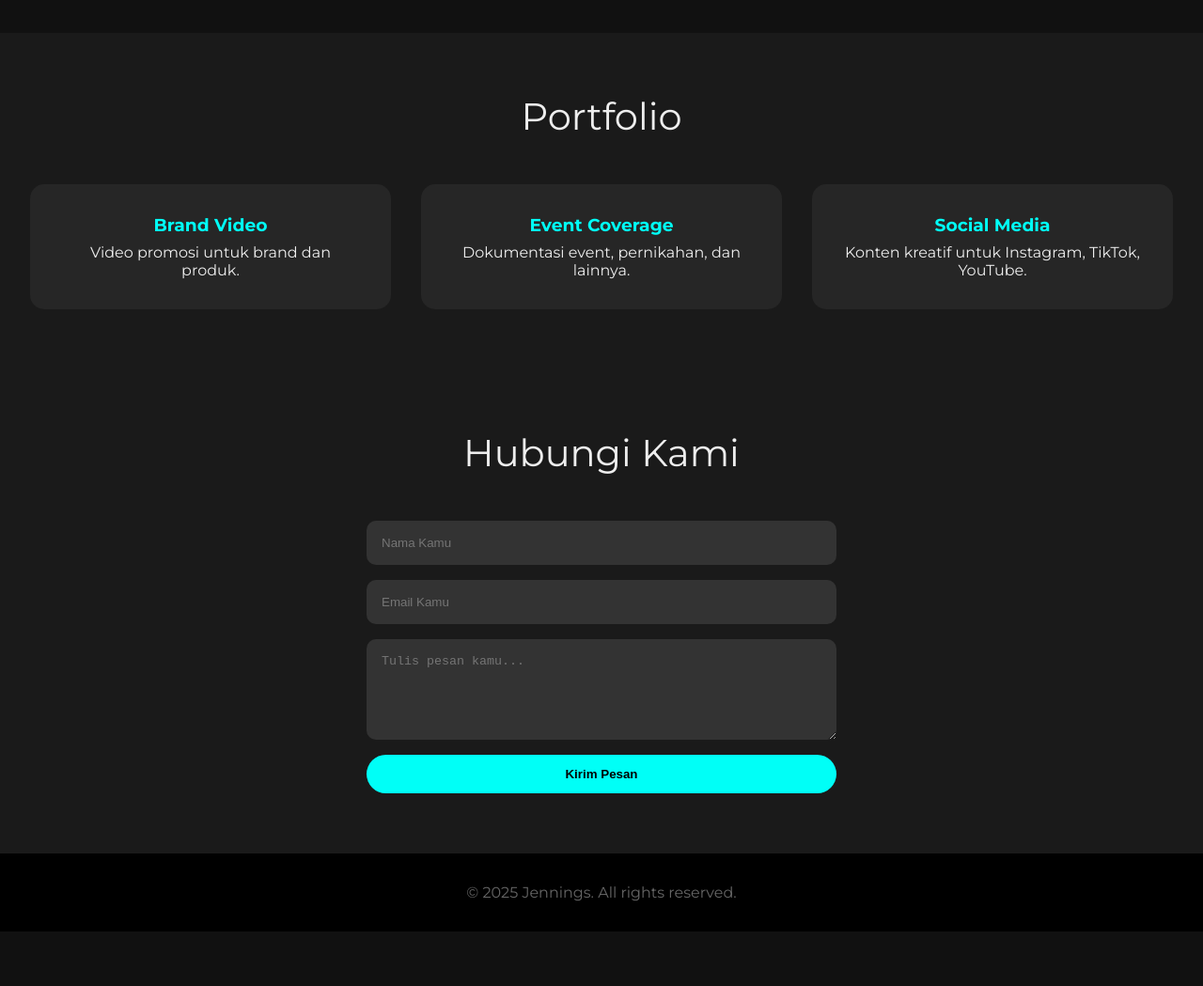
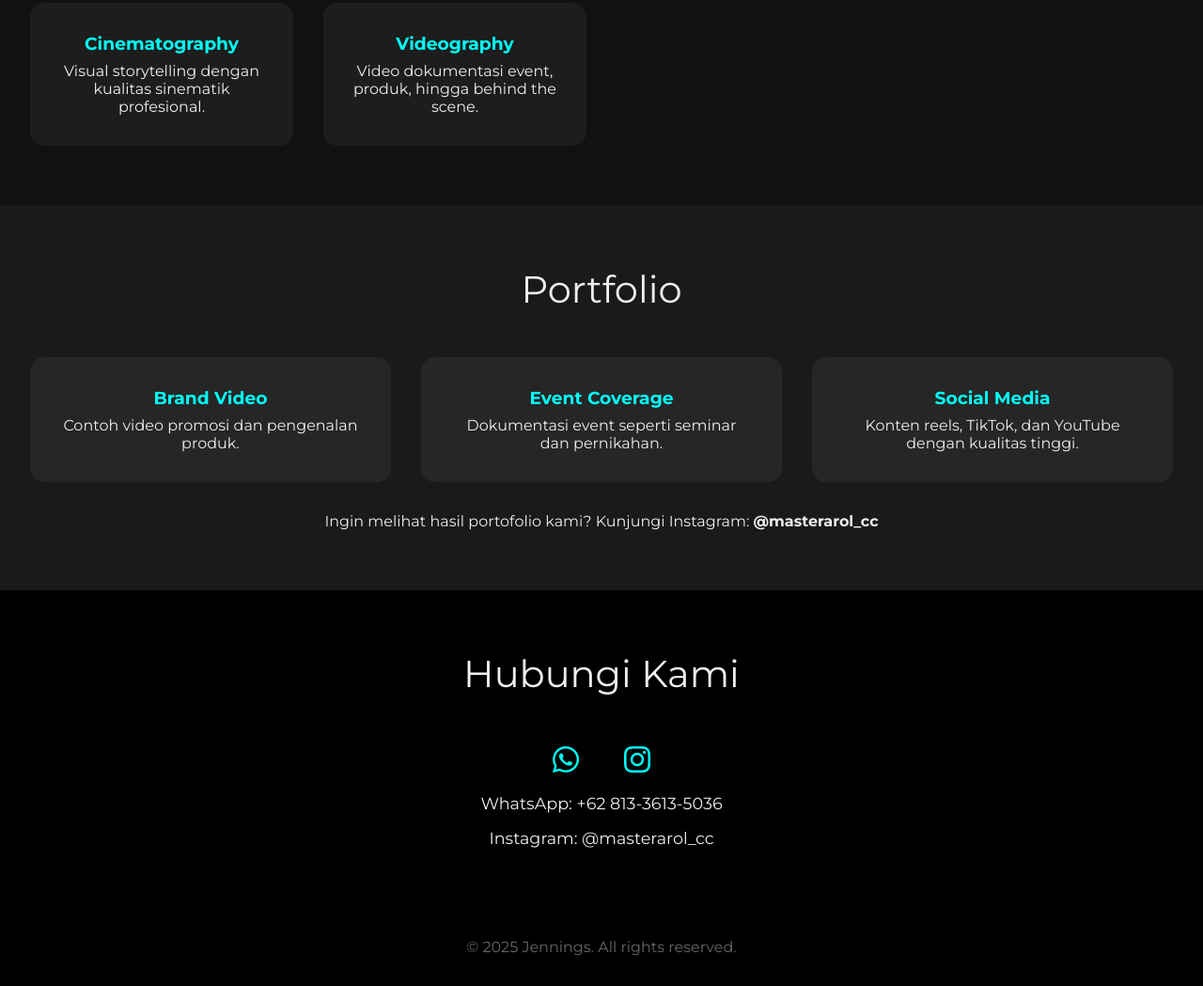
Before and after one commit to masterarlweb/Jennings-, a plain HTML site: page index.html in a window 1280 px wide. Shown: the part 1225-2274 px from the top of the page at 94% size. Before the commit the page ends 2216 px from the top, so only its background shows below. Drawn offline with Linux system fonts and the light colour scheme.

Commit message:
update homepage & style

```diff
--- a/index.html
+++ b/index.html
@@ -1,16 +1,14 @@
 <!DOCTYPE html>
 <html lang="id">
 <head>
-  <meta charset="UTF-8" />
-  <meta name="viewport" content="width=device-width, initial-scale=1.0"/>
+  <meta charset="UTF-8">
+  <meta name="viewport" content="width=device-width, initial-scale=1.0">
   <title>Jennings</title>
   <link href="https://fonts.googleapis.com/css2?family=Montserrat:wght@400;700&display=swap" rel="stylesheet">
+  <link rel="stylesheet" href="https://cdnjs.cloudflare.com/ajax/libs/font-awesome/6.5.0/css/all.min.css" />
   <style>
     * {
-      margin: 0;
-      padding: 0;
-      box-sizing: border-box;
-      scroll-behavior: smooth;
+      margin: 0; padding: 0; box-sizing: border-box; scroll-behavior: smooth;
     }
 
     body {
@@ -63,7 +61,7 @@
     .hero {
       position: relative;
       height: 100vh;
-      background: url('https://images.unsplash.com/photo-1549921296-3a6b07c3fa5e') center/cover no-repeat;
+      background: url('https://images.unsplash.com/photo-1526178612545-4d8ecf77b99f?auto=format&fit=crop&w=1600&q=80') center/cover no-repeat;
       display: flex;
       justify-content: center;
       align-items: center;
@@ -75,7 +73,7 @@
       position: absolute;
       top: 0; left: 0;
       width: 100%; height: 100%;
-      background: rgba(0, 0, 0, 0.65);
+      background: rgba(0,0,0,0.65);
       z-index: 1;
     }
 
@@ -86,16 +84,14 @@
       padding: 2rem;
     }
 
-    .hero h2 { font-size: 2rem; }
+    .hero h2 { font-size: 1.6rem; color: #ccc; }
     .hero h1 { font-size: 3rem; margin: 0.5rem 0; }
     .hero p { font-size: 1.2rem; color: #aaa; margin-bottom: 2rem; }
 
     .gradient-text {
       background: linear-gradient(90deg, #00fff7, #ff00c8);
-      background-clip: text;
       -webkit-background-clip: text;
       -webkit-text-fill-color: transparent;
-      color: transparent;
     }
 
     .btn {
@@ -142,44 +138,38 @@
       background: rgba(0, 255, 247, 0.1);
     }
 
-    .card h3 {
-      color: #00fff7;
-      margin-bottom: 0.5rem;
-    }
+    .card h3 { color: #00fff7; margin-bottom: 0.5rem; }
 
-    .portfolio, .contact {
+    .portfolio {
       background-color: #1a1a1a;
     }
 
-    .contact form {
-      max-width: 500px;
-      margin: 0 auto;
-      display: flex;
-      flex-direction: column;
-      gap: 1rem;
+    .contact {
+      background-color: #000;
+      text-align: center;
     }
 
-    .contact input, .contact textarea {
-      padding: 1rem;
-      border: none;
-      border-radius: 10px;
-      background: #333;
-      color: #fff;
+    .contact-icons {
+      display: flex;
+      justify-content: center;
+      gap: 3rem;
+      margin-top: 2rem;
     }
 
-    .contact button {
-      background: #00fff7;
-      padding: 0.8rem;
-      border: none;
-      border-radius: 30px;
-      font-weight: bold;
-      cursor: pointer;
-      transition: background 0.3s;
+    .contact-icons a {
+      font-size: 2rem;
+      color: #00fff7;
+      transition: transform 0.3s, color 0.3s;
     }
 
-    .contact button:hover {
-      background: #ff00c8;
-      color: #fff;
+    .contact-icons a:hover {
+      transform: scale(1.2);
+      color: #ff00c8;
+    }
+
+    .contact p {
+      margin-top: 1rem;
+      font-size: 1.1rem;
     }
 
     footer {
@@ -204,9 +194,8 @@
   </style>
 </head>
 <body>
-
   <nav class="navbar">
-    <div class="logo">Jennings <span class="highlight">Media</span></div>
+    <div class="logo">Jennings</div>
     <ul class="nav-links">
       <li><a href="#home">Home</a></li>
       <li><a href="#services">Layanan</a></li>
@@ -218,41 +207,42 @@
   <header class="hero" id="home">
     <div class="hero-content">
       <h2>Selamat Datang di</h2>
-      <h1>Jennings <span class="gradient-text">Media</span></h1>
-      <p>Cinematography | Videography | Photography | Content Creation</p>
-      <a href="#services" class="btn">Lihat Layanan</a>
+      <h1 class="gradient-text">Jennings</h1>
+      <p>Tampilkan Brand Anda dengan Cara yang Lebih Menarik dan Berkesan!</p>
+      <a href="#services" class="btn">Lihat Layanan Kami</a>
     </div>
   </header>
 
   <section id="services">
     <div class="section-title">Layanan Kami</div>
     <div class="service-cards">
-      <div class="card"><h3>Videography</h3><p>Video profesional untuk berbagai acara dan promosi.</p></div>
-      <div class="card"><h3>Photography</h3><p>Hasil foto berkualitas tinggi untuk brand kamu.</p></div>
-      <div class="card"><h3>Content Creation</h3><p>Kreativitas sosial media dan konten promosi.</p></div>
-      <div class="card"><h3>Cinematography</h3><p>Gaya sinematik untuk hasil visual maksimal.</p></div>
+      <div class="card"><h3>Content Video</h3><p>Pembuatan konten video menarik untuk berbagai keperluan.</p></div>
+      <div class="card"><h3>Logo Design</h3><p>Desain logo unik untuk identitas brand kamu.</p></div>
+      <div class="card"><h3>Promosi Video</h3><p>Video promosi yang mampu meningkatkan daya tarik produk.</p></div>
+      <div class="card"><h3>Banner</h3><p>Desain banner visual untuk kebutuhan promosi online/offline.</p></div>
+      <div class="card"><h3>Cinematography</h3><p>Visual storytelling dengan kualitas sinematik profesional.</p></div>
+      <div class="card"><h3>Videography</h3><p>Video dokumentasi event, produk, hingga behind the scene.</p></div>
     </div>
   </section>
 
   <section class="portfolio" id="portfolio">
     <div class="section-title">Portfolio</div>
     <div class="service-cards">
-      <div class="card"><h3>Brand Video</h3><p>Video promosi untuk brand dan produk.</p></div>
-      <div class="card"><h3>Event Coverage</h3><p>Dokumentasi event, pernikahan, dan lainnya.</p></div>
-      <div class="card"><h3>Social Media</h3><p>Konten kreatif untuk Instagram, TikTok, YouTube.</p></div>
+      <div class="card"><h3>Brand Video</h3><p>Contoh video promosi dan pengenalan produk.</p></div>
+      <div class="card"><h3>Event Coverage</h3><p>Dokumentasi event seperti seminar dan pernikahan.</p></div>
+      <div class="card"><h3>Social Media</h3><p>Konten reels, TikTok, dan YouTube dengan kualitas tinggi.</p></div>
     </div>
+    <p style="text-align:center; margin-top:2rem;">Ingin melihat hasil portofolio kami? Kunjungi Instagram: <strong>@masterarol_cc</strong></p>
   </section>
 
   <section class="contact" id="contact">
     <div class="section-title">Hubungi Kami</div>
-    <form action="https://formsubmit.co/el/zobini" method="POST">
-      <input type="text" name="name" placeholder="Nama Kamu" required />
-      <input type="email" name="email" placeholder="Email Kamu" required />
-      <textarea name="message" rows="5" placeholder="Tulis pesan kamu..." required></textarea>
-      <input type="hidden" name="_captcha" value="false">
-      <input type="hidden" name="_next" value="thanks.html">
-      <button type="submit">Kirim Pesan</button>
-    </form>
+    <div class="contact-icons">
+      <a href="https://wa.me/6281336135036" target="_blank" title="WhatsApp"><i class="fab fa-whatsapp"></i></a>
+      <a href="https://instagram.com/masterarol_cc" target="_blank" title="Instagram"><i class="fab fa-instagram"></i></a>
+    </div>
+    <p>WhatsApp: +62 813-3613-5036</p>
+    <p>Instagram: @masterarol_cc</p>
   </section>
 
   <footer>
--- a/styles.css
+++ b/styles.css
@@ -1,5 +1,3 @@
-@import url('https://fonts.googleapis.com/css2?family=Montserrat:wght@400;700&display=swap');
-
 * {
   margin: 0;
   padding: 0;
@@ -57,7 +55,7 @@ a {
 .hero {
   position: relative;
   height: 100vh;
-  background: url('https://images.unsplash.com/photo-1549921296-3a6b07c3fa5e') center/cover no-repeat;
+  background: url('https://images.unsplash.com/photo-1526178612545-4d8ecf77b99f?auto=format&fit=crop&w=1600&q=80') center/cover no-repeat;
   display: flex;
   justify-content: center;
   align-items: center;
@@ -69,7 +67,7 @@ a {
   position: absolute;
   top: 0; left: 0;
   width: 100%; height: 100%;
-  background: rgba(0, 0, 0, 0.65);
+  background: rgba(0,0,0,0.65);
   z-index: 1;
 }
 
@@ -80,16 +78,26 @@ a {
   padding: 2rem;
 }
 
-.hero h2 { font-size: 2rem; }
-.hero h1 { font-size: 3rem; margin: 0.5rem 0; }
-.hero p { font-size: 1.2rem; color: #aaa; margin-bottom: 2rem; }
+.hero h2 {
+  font-size: 1.6rem;
+  color: #ccc;
+}
+
+.hero h1 {
+  font-size: 3rem;
+  margin: 0.5rem 0;
+}
+
+.hero p {
+  font-size: 1.2rem;
+  color: #aaa;
+  margin-bottom: 2rem;
+}
 
 .gradient-text {
   background: linear-gradient(90deg, #00fff7, #ff00c8);
-  background-clip: text;
   -webkit-background-clip: text;
   -webkit-text-fill-color: transparent;
-  color: transparent;
 }
 
 .btn {
@@ -141,39 +149,36 @@ section {
   margin-bottom: 0.5rem;
 }
 
-.portfolio, .contact {
+.portfolio {
   background-color: #1a1a1a;
 }
 
-.contact form {
-  max-width: 500px;
-  margin: 0 auto;
-  display: flex;
-  flex-direction: column;
-  gap: 1rem;
+.contact {
+  background-color: #000;
+  text-align: center;
 }
 
-.contact input, .contact textarea {
-  padding: 1rem;
-  border: none;
-  border-radius: 10px;
-  background: #333;
-  color: #fff;
+.contact-icons {
+  display: flex;
+  justify-content: center;
+  gap: 3rem;
+  margin-top: 2rem;
 }
 
-.contact button {
-  background: #00fff7;
-  padding: 0.8rem;
-  border: none;
-  border-radius: 30px;
-  font-weight: bold;
-  cursor: pointer;
-  transition: background 0.3s;
+.contact-icons a {
+  font-size: 2rem;
+  color: #00fff7;
+  transition: transform 0.3s, color 0.3s;
 }
 
-.contact button:hover {
-  background: #ff00c8;
-  color: #fff;
+.contact-icons a:hover {
+  transform: scale(1.2);
+  color: #ff00c8;
+}
+
+.contact p {
+  margin-top: 1rem;
+  font-size: 1.1rem;
 }
 
 footer {
@@ -183,36 +188,17 @@ footer {
   color: #666;
 }
 
-/* Thanks Page */
-.thanks-container {
-  height: 100vh;
-  display: flex;
-  flex-direction: column;
-  justify-content: center;
-  align-items: center;
-  background-color: #111;
-  text-align: center;
-  padding: 2rem;
-}
+@media (max-width: 600px) {
+  .hero h1 {
+    font-size: 2rem;
+  }
 
-.thanks-container h1 {
-  font-size: 3rem;
-  margin-bottom: 1rem;
-}
-
-.thanks-container p {
-  font-size: 1.2rem;
-  color: #ccc;
-  margin-bottom: 2rem;
-}
-
-@media (max-width: 600px) {
-  .hero h1 { font-size: 2rem; }
   .nav-links {
     flex-direction: column;
     gap: 1rem;
     margin-top: 1rem;
   }
+
   .navbar {
     flex-direction: column;
     align-items: flex-start;
```
Also changed, not shown: thanks.html (deleted, +0 -16 lines).
